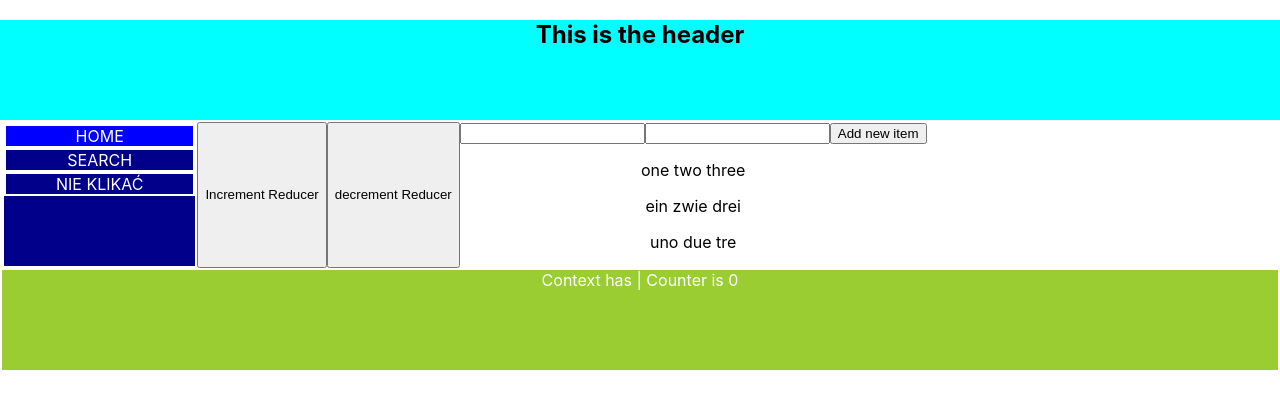
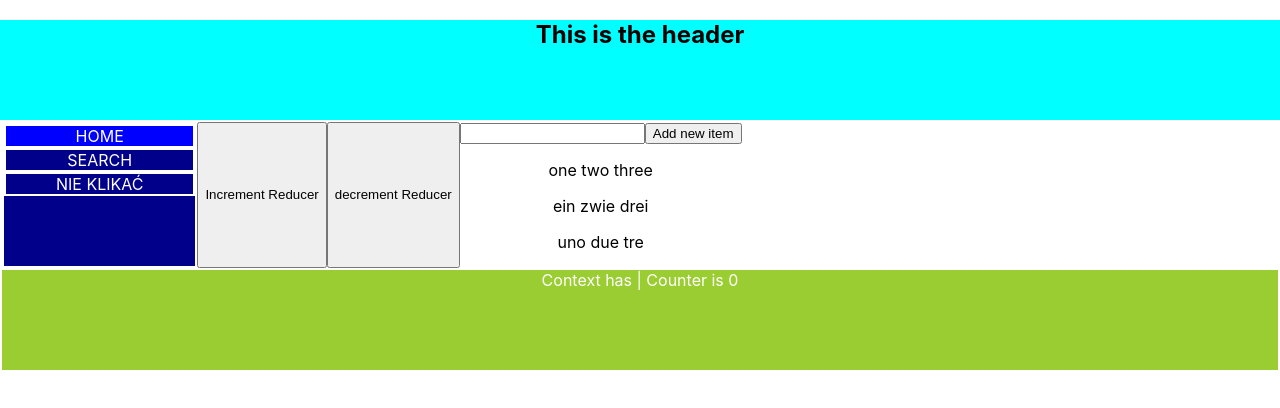
Before and after one commit to szandala/PIWo, a React (Create React App) app in the folder todo/: page / in a window 1280 px wide. Shown: the top 408 px of the page. Built offline with nearby package versions, Linux system fonts and the light colour scheme.

Commit message:
Ready for Firebase

```diff
--- a/todo/package.json
+++ b/todo/package.json
@@ -7,6 +7,7 @@
     "@testing-library/react": "^13.2.0",
     "@testing-library/user-event": "^13.5.0",
     "axios": "^0.27.2",
+    "firebase": "^9.8.1",
     "react": "^18.1.0",
     "react-dom": "^18.1.0",
     "react-router-dom": "^6.3.0",
--- a/todo/src/Pages/Home.js
+++ b/todo/src/Pages/Home.js
@@ -26,7 +26,7 @@ const Home = (props) => {
     return (
         <div>
         <input ref={myInput}/>
-        <input value={userName} style={{color: "red"}} onChange={e => setUserName(e.target.value)}/>
+        {/* <input value={userName} style={{color: "red"}} onChange={e => setUserName(e.target.value)}/> */}
         {/* <input value={newToDo} onChange={handleNewInput} /> */}
         <button onClick={handleNewToDo} type="button">Add new item </button>
 
```
Also changed, not shown: 1 other file (tests, documents, lock files or other folders).
